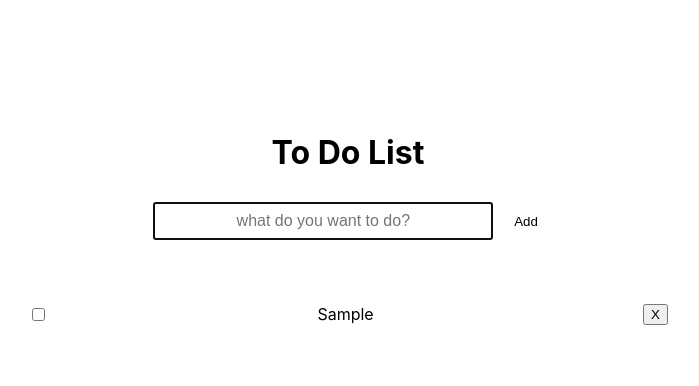
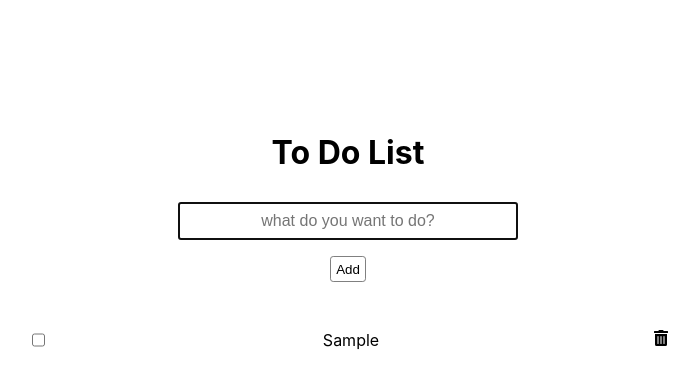
Before and after one commit to minjaechang/todo-list, a React (Create React App) app: page / in a window 1280 px wide. Both pictures are taken after typing "Sample" into the empty fields and a click on the button "Add". Shown: the top 386 px of the page, without its empty margins (292-991 px from the left). Built offline with nearby package versions, Linux system fonts and the light colour scheme.

Commit message:
Update button and icon

```diff
--- a/package.json
+++ b/package.json
@@ -3,6 +3,9 @@
   "version": "0.1.0",
   "private": true,
   "dependencies": {
+    "@fortawesome/fontawesome-svg-core": "^1.2.36",
+    "@fortawesome/free-solid-svg-icons": "^5.15.4",
+    "@fortawesome/react-fontawesome": "^0.1.16",
     "@testing-library/jest-dom": "^5.11.4",
     "@testing-library/react": "^11.1.0",
     "@testing-library/user-event": "^12.1.10",
--- a/src/components/Form.css
+++ b/src/components/Form.css
@@ -16,9 +16,16 @@
 }
 
 .form__add-btn {
+  display: block;
   margin: auto;
-  margin-left: 1rem;
   padding: 0.3rem;
   background-color: transparent;
-  border: none;
+  border: 1px solid grey;
+  border-radius: 0.2rem;
 }
+
+.form__add-btn:hover {
+  cursor: pointer;
+  background-color: green;
+  color: white;
+}
--- a/src/components/Todo.css
+++ b/src/components/Todo.css
@@ -4,3 +4,8 @@
   list-style: none;
   padding-bottom: 1.8rem;
 }
+
+.todo__delete-btn:hover {
+  cursor: pointer;
+  color: red;
+}
--- a/src/components/Todo.js
+++ b/src/components/Todo.js
@@ -1,13 +1,18 @@
+import { FontAwesomeIcon } from '@fortawesome/react-fontawesome';
+import { faTrashAlt } from '@fortawesome/free-solid-svg-icons';
+
 import './Todo.css';
 
 export default function Todo({ onDelete, todo }) {
   return (
     <li className='todo-item'>
-      <input type='checkbox' />
+      <input className='todo__checkbox' type='checkbox' />
       <span className='todo__title'>{todo.name}</span>
-      <button className='delete' onClick={() => onDelete(todo.id)}>
-        X
-      </button>
+      <FontAwesomeIcon
+        icon={faTrashAlt}
+        className='todo__delete-btn'
+        onClick={() => onDelete(todo.id)}
+      />
     </li>
   );
 }
```
Also changed, not shown: 1 other file (tests, documents, lock files or other folders).
